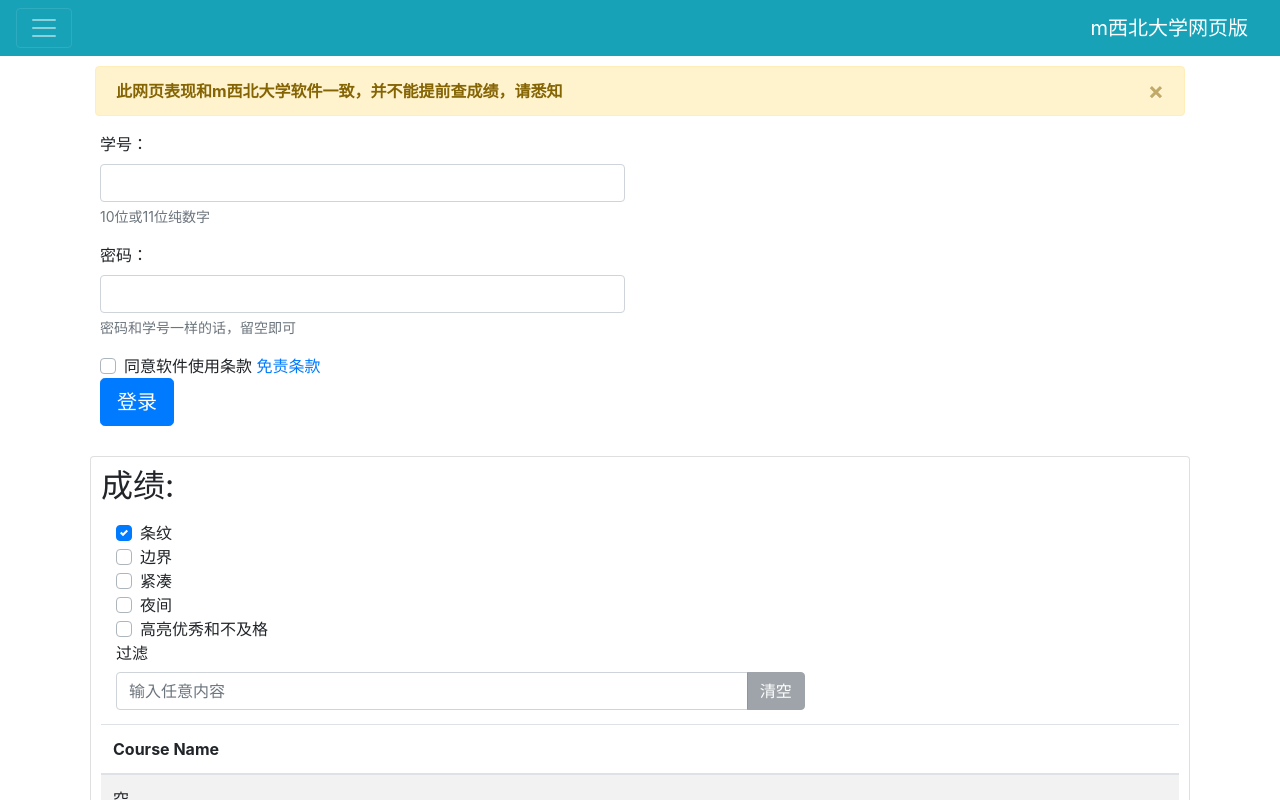
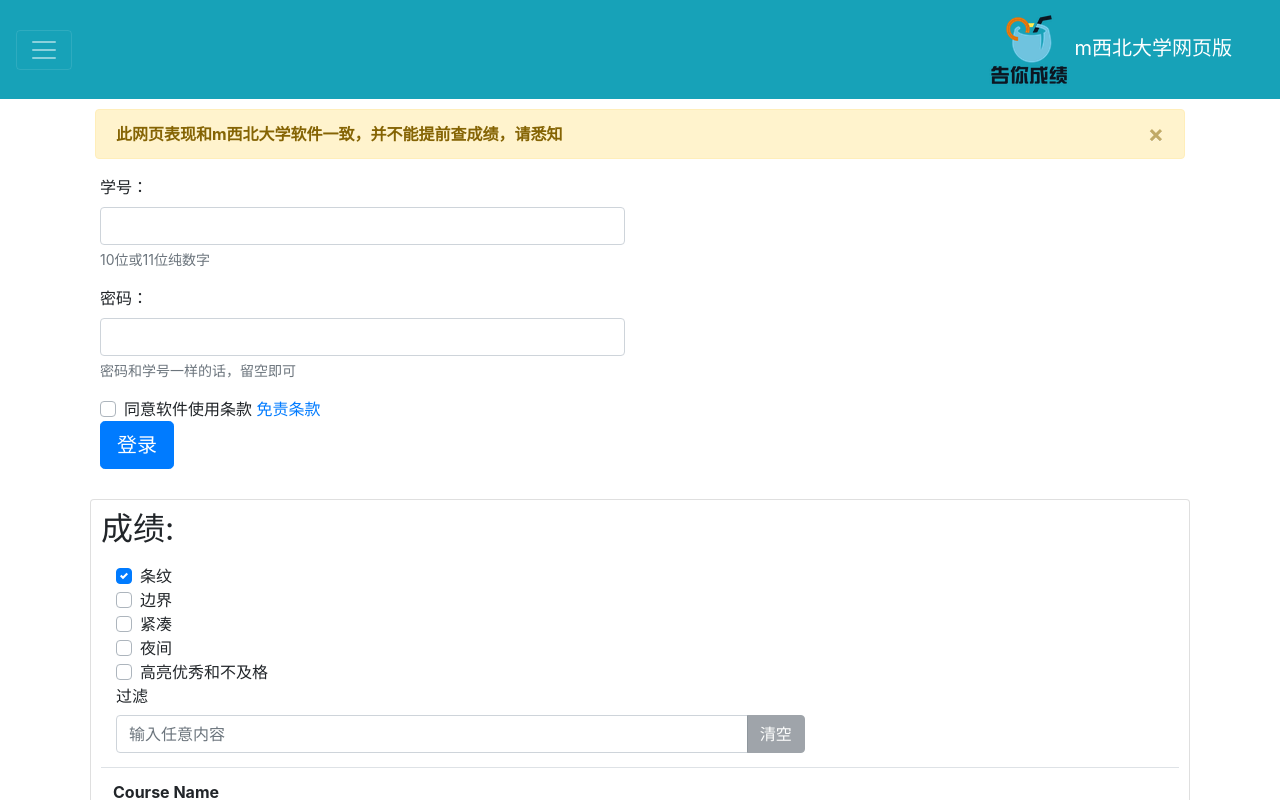
Before and after one commit to HarborZeng/nwugrade, a Vue app: page / in a window 1280 px wide. Shown: the top 800 px of the page. Built offline with nearby package versions, Linux system fonts and the light colour scheme.

Commit message:
添加nav-brand-img

```diff
--- a/src/components/MyHeader.vue
+++ b/src/components/MyHeader.vue
@@ -3,7 +3,10 @@
 
     <b-navbar-toggle target="nav_collapse"></b-navbar-toggle>
 
-    <router-link class="navbar-brand" to="/">m西北大学网页版</router-link>
+    <b-navbar-brand>
+      <img src="/static/nav-img.png">
+      <router-link class="navbar-brand" to="/">m西北大学网页版</router-link>
+    </b-navbar-brand>
 
     <b-collapse is-nav id="nav_collapse">
 
```
Also changed, not shown: static/nav-img.png (added).
